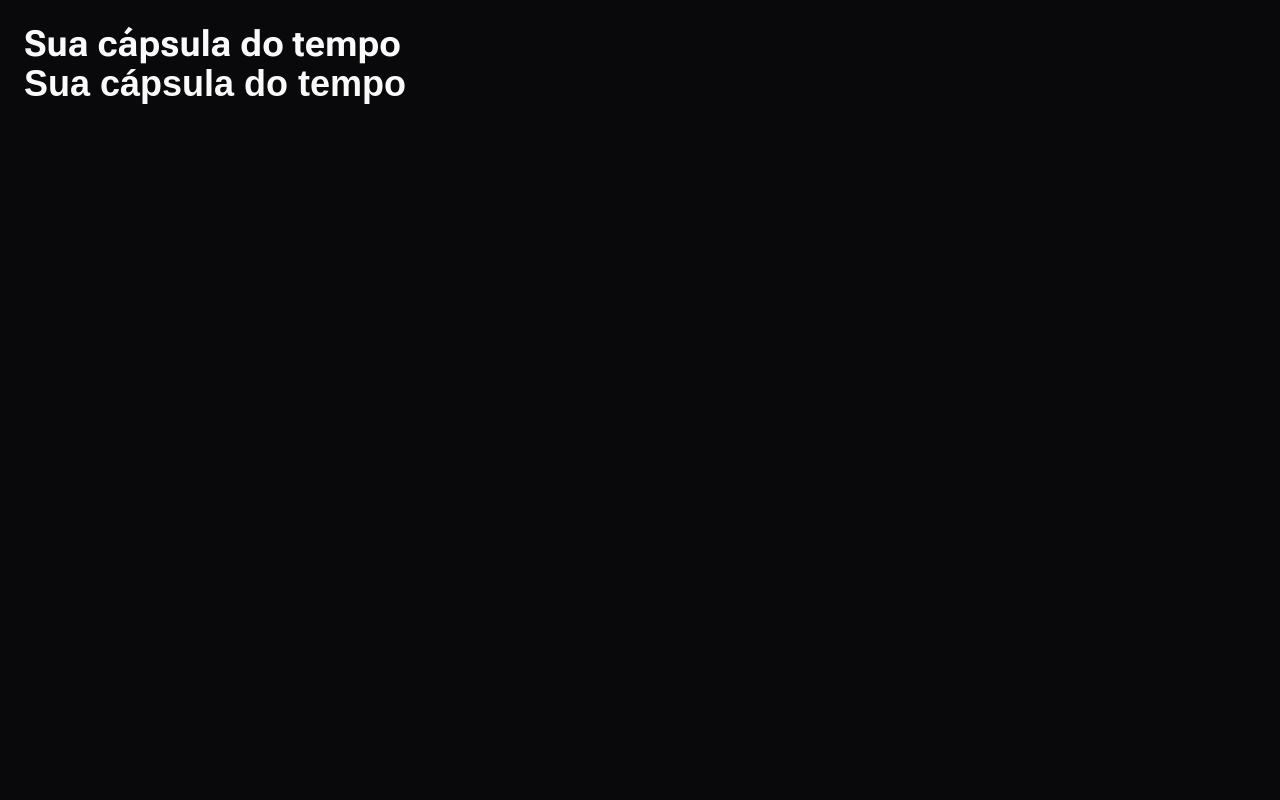
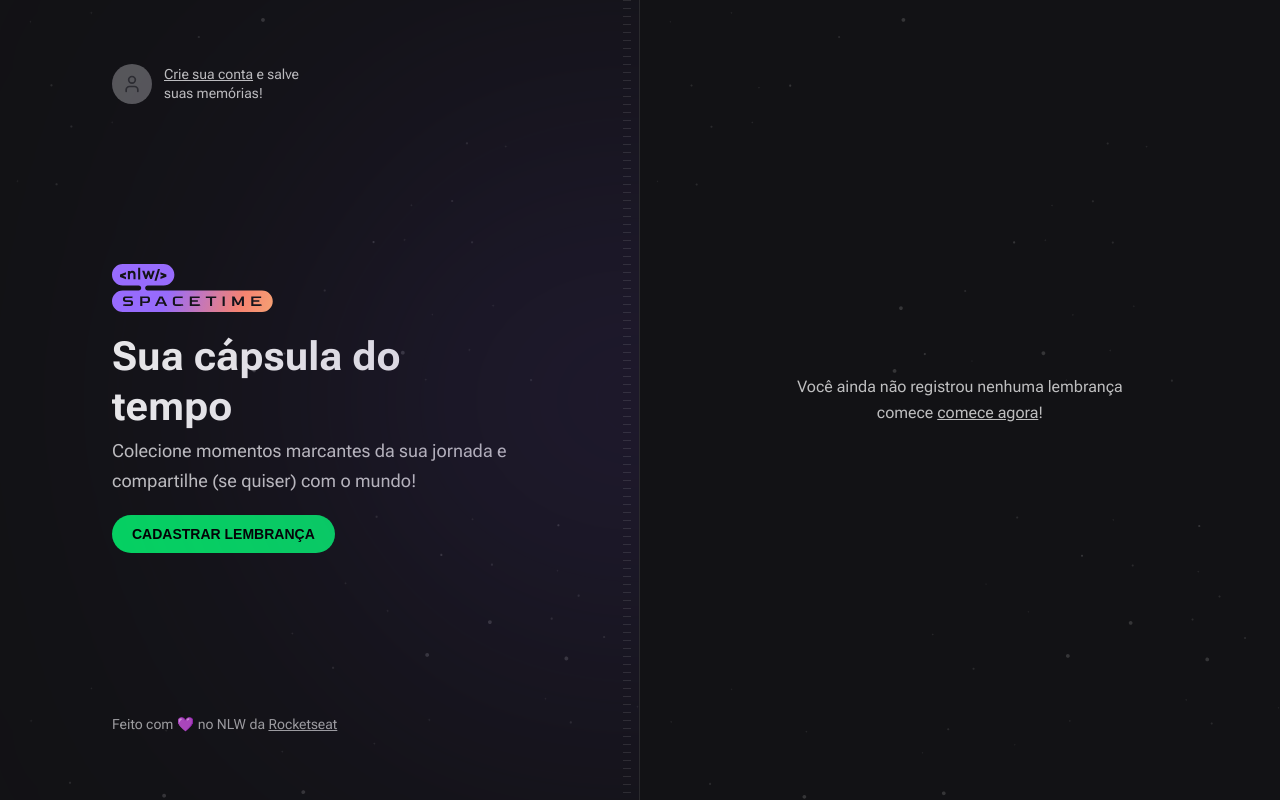
Before and after one commit to pauloruan/nlw-spacetime-web, a Next.js app: page / in a window 1280 px wide. Built offline with nearby package versions, Linux system fonts and the light colour scheme; a web font is replaced by a local one.

Commit message:
feat: initial layout of home page created

```diff
--- a/package.json
+++ b/package.json
@@ -15,6 +15,7 @@
     "autoprefixer": "10.4.14",
     "eslint": "8.40.0",
     "eslint-config-next": "13.4.2",
+    "lucide-react": "^0.219.0",
     "next": "13.4.2",
     "postcss": "8.4.23",
     "react": "18.2.0",
--- a/src/app/page.tsx
+++ b/src/app/page.tsx
@@ -1,8 +1,66 @@
+import { User } from "lucide-react"
+import Image from "next/image"
+import nlwLogo from "../assets/nlw-spacetime-logo.svg"
+
 export default function Home() {
   return (
-    <main className="h-screen bg-zinc-950 text-zinc-50 p-6">
-      <h1 className="text-4xl font-bold font-sans">Sua cápsula do tempo</h1>
-      <h1 className="text-4xl font-bold font-alt">Sua cápsula do tempo</h1>
+    <main className="grid min-h-screen grid-cols-2 ">
+      {/* left */}
+      <div className="flex flex-col justify-between items-start overflow-hidden px-28 py-16 relative border-r border-white/10 bg-[url(../assets/bg-stars.svg)] bg-cover">
+        {/* blur */}
+        <div className="absolute right-0 top-1/2 h-[288px] w-[526px] bg-purple-700 opacity-50 -translate-y-1/2 translate-x-1/2 rounded-full blur-full" />
+        {/* stripes */}
+        <div className="absolute right-2 top-0 bottom-0 w-2 bg-stripes" />
+
+        {/* sign in */}
+        <a href="" className="flex items-center gap-3 text-left hover:text-gray-50 transition-colors" title="login">
+          <div className="flex h-10 w-10 items-center justify-center rounded-full bg-gray-400">
+            <User className="h-5 w-5 text-gray-500" />
+          </div>
+          <p className="text-sm leading-snug max-w-[140px]">
+            <span className="underline">Crie sua conta</span> e salve suas memórias!
+          </p>
+        </a>
+
+        {/* Hero */}
+        <div className="space-y-5">
+          <Image src={nlwLogo} alt="NLW Spacetime Logo" />
+          <div className="max-w-[420px] space-y-1">
+            <h1 className="text-5xl font-bold leading-tight text-gray-50">Sua cápsula do tempo</h1>
+            <p className="text-lg leading-relaxed">
+              Colecione momentos marcantes da sua jornada e compartilhe (se quiser) com o mundo!
+            </p>
+          </div>
+          <a
+            href=""
+            className="inline-block rounded-full px-5 py-3 font-alt text-sm uppercase leading-none text-black font-bold bg-green-500 hover:bg-green-600"
+          >
+            CADASTRAR LEMBRANÇA
+          </a>
+        </div>
+
+        {/* Copy */}
+
+        <div className="text-sm leading-relaxed text-gray-200">
+          Feito com 💜 no NLW da{" "}
+          <a href="https://rocketseat.com.br" className="underline hover:text-gray-100" target="_blank" rel="noopener">
+            Rocketseat
+          </a>
+        </div>
+      </div>
+
+      {/* right */}
+      <div className="flex flex-col p-16 bg-[url(../assets/bg-stars.svg)] bg-cover">
+        <div className="flex flex-1 items-center justify-center">
+          <p className="text-center leading-relaxed w-[360px]">
+            Você ainda não registrou nenhuma lembrança comece{" "}
+            <a href="" className="underline hover:text-gray-50">
+              comece agora
+            </a>
+            !
+          </p>
+        </div>
+      </div>
     </main>
   )
 }
```
Also changed, not shown: 1 other file (tests, documents, lock files or other folders).
